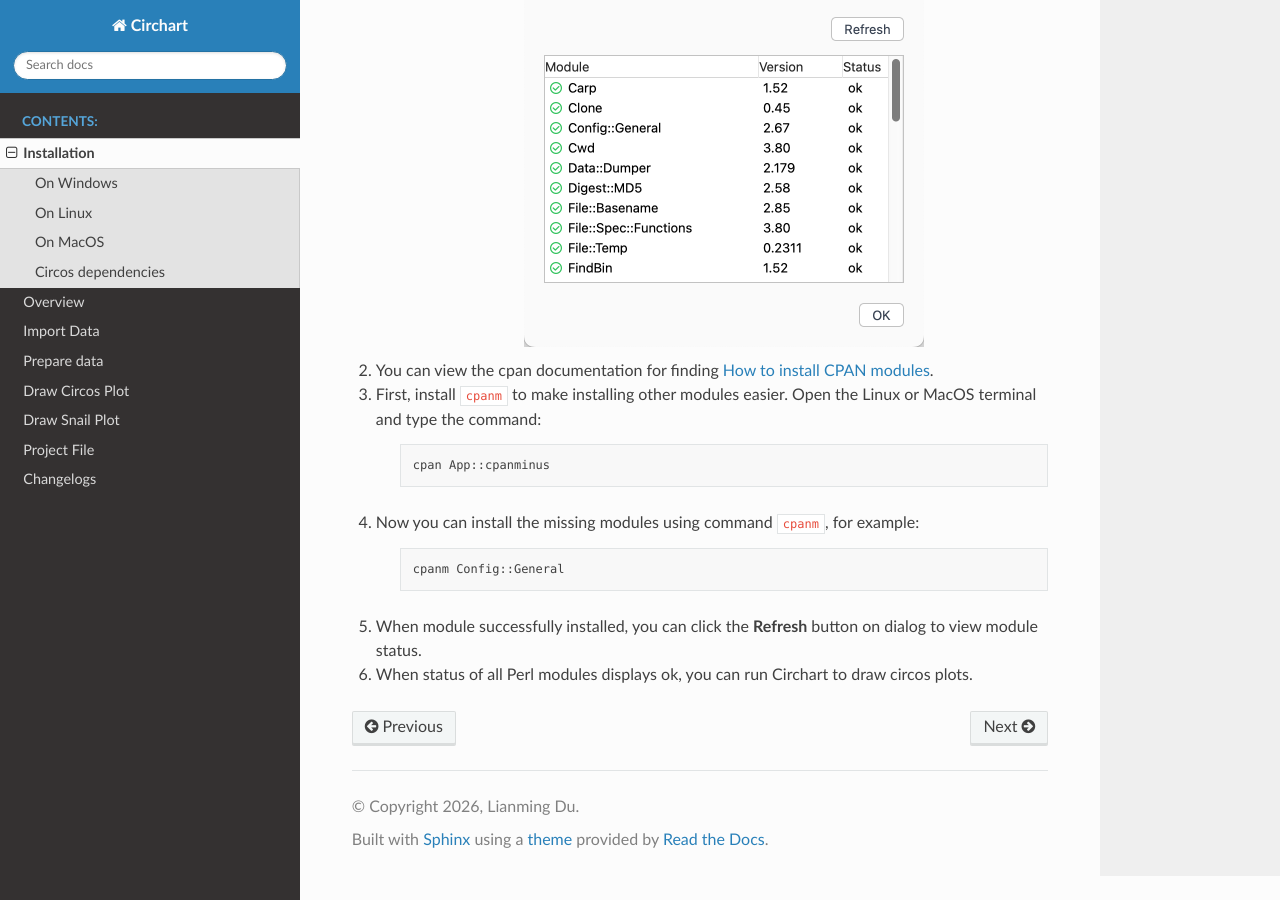
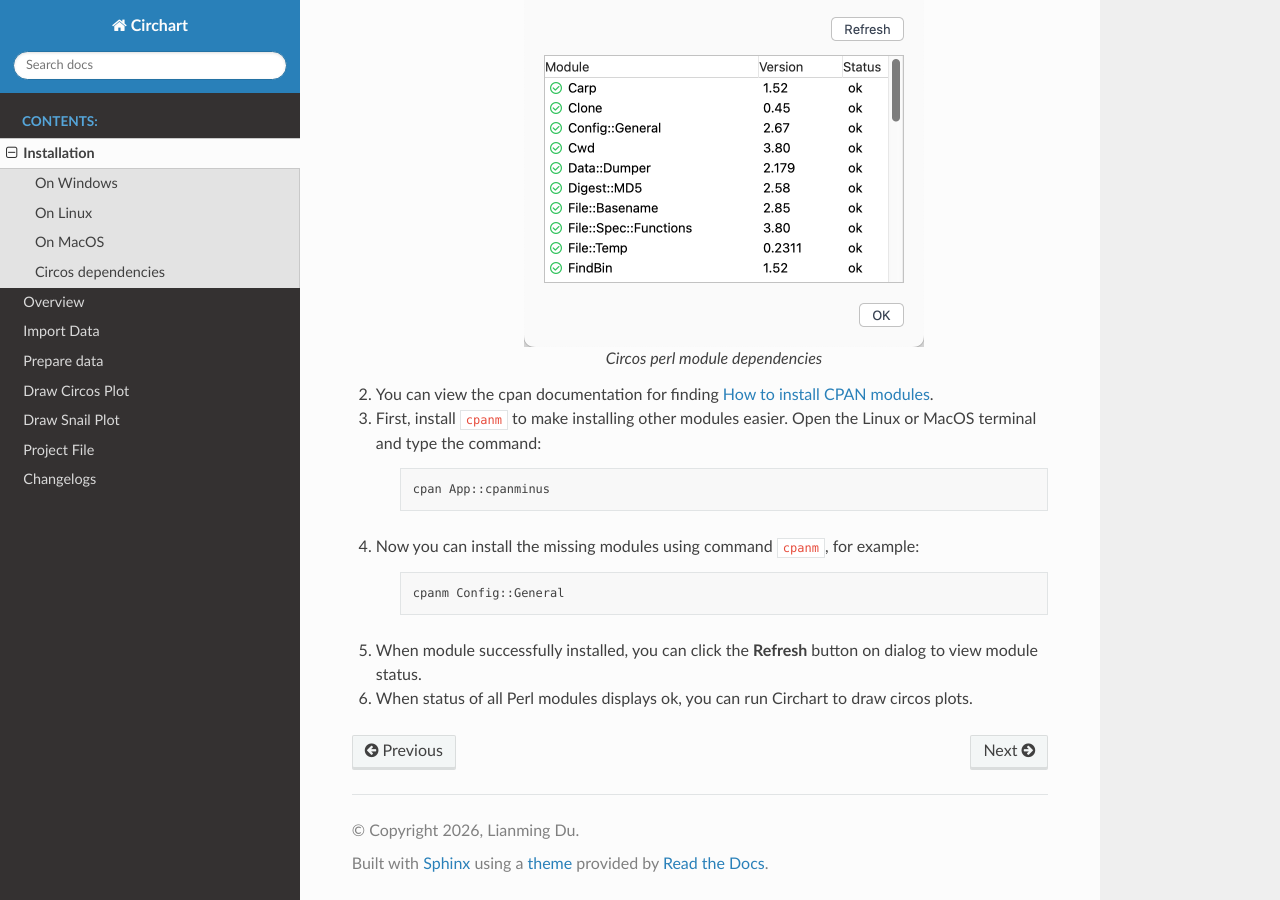
Before and after one commit to lmdu/circhart, a Sphinx documentation site: the page built from docs/source/install.rst, in a window 1280 px wide and 900 px high, scrolled down 3868 px. Built offline with Sphinx 7.4.7 and the Read the Docs theme 3.1.0, drawn with Linux system fonts in a browser that asks for light colours; the version number is read from the project's files by our own code.

Commit message:
Update install.rst

```diff
--- a/docs/source/install.rst
+++ b/docs/source/install.rst
@@ -92,6 +92,8 @@
 		:width: 400
 		:align: center
 
+		Circos perl module dependencies
+
 #. You can view the cpan documentation for finding `How to install CPAN modules <https://www.cpan.org/modules/INSTALL.html>`_.
 
 #. First, install ``cpanm`` to make installing other modules easier. Open the Linux or MacOS terminal and type the command:
```
